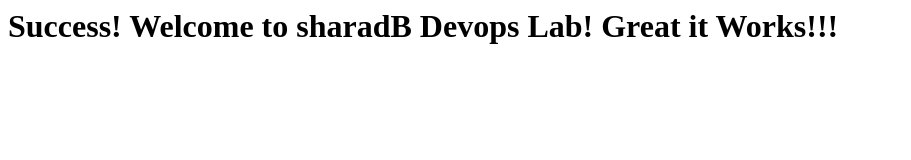
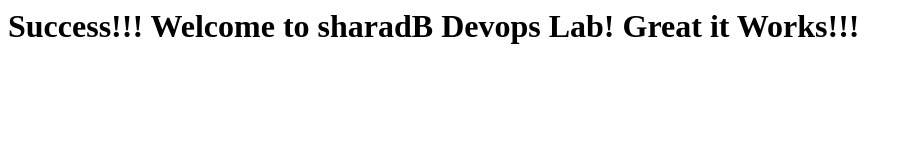
Before and after one commit to sharadbarkade/master-app1.demo.com, a plain HTML site: page index.html in a window 1280 px wide. Shown: the whole page, without its empty margins (0-911 px from the left). Drawn offline with Linux system fonts and the light colour scheme.

```diff
--- a/index.html
+++ b/index.html
@@ -3,6 +3,6 @@
    <title>Welcome to Sharad Devops Lab!</title>
  </head>
  <body>
-   <h1>Success! Welcome to sharadB Devops Lab! Great it Works!!!</h1>
+   <h1>Success!!! Welcome to sharadB Devops Lab! Great it Works!!!</h1>
  </body>
 </html>
```
